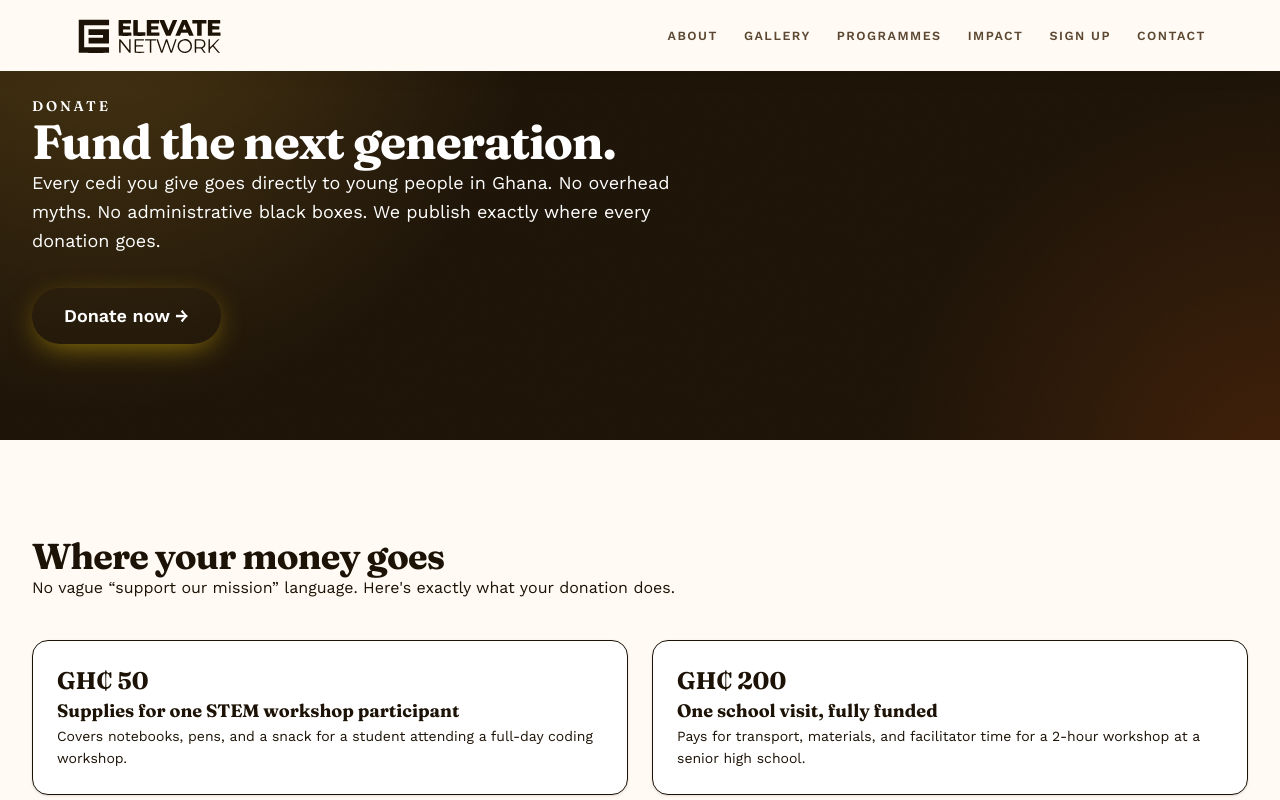
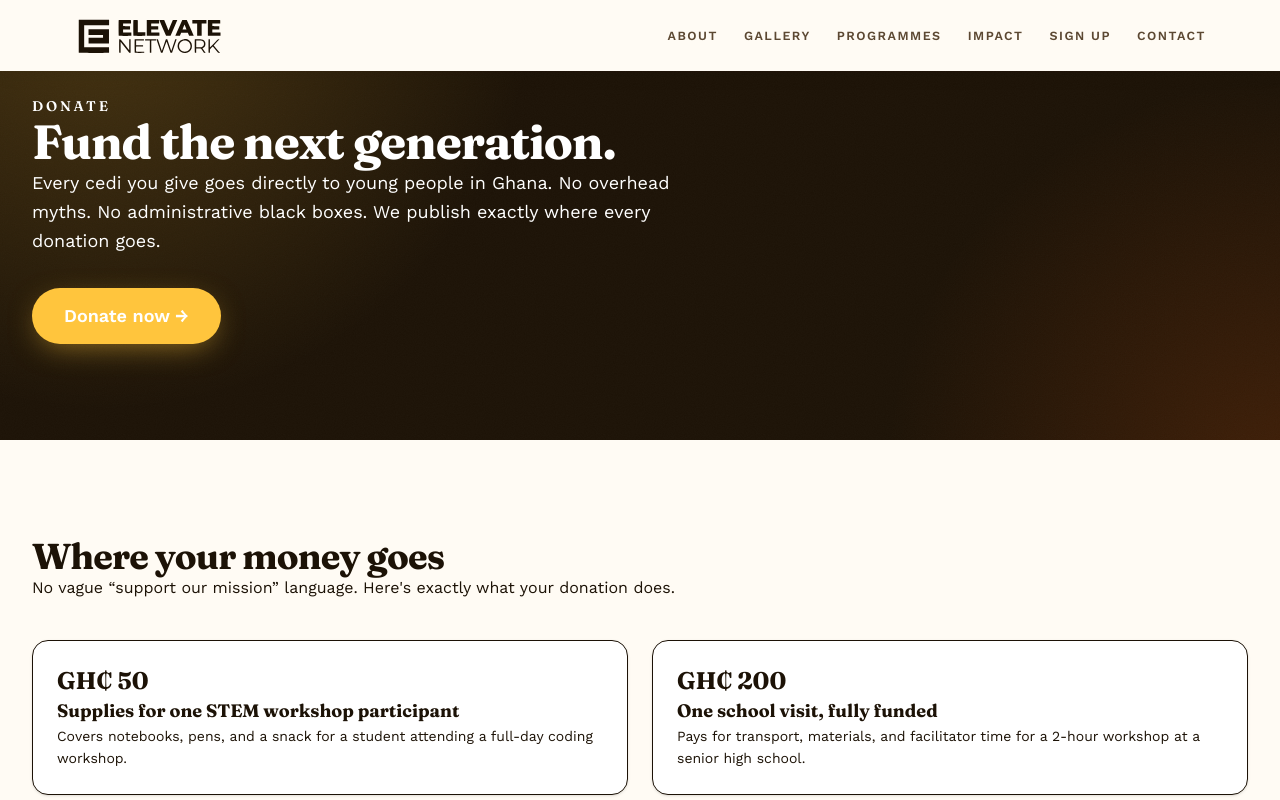
Before and after one commit to august-web/elevate-network, a Next.js app: page /donate in a window 1280 px wide. Shown: the top 800 px of the page. Built offline with nearby package versions, Linux system fonts and the light colour scheme; no server answers.

Commit message:
refactor(ui): align button variants with the warm brand palette

```diff
--- a/src/components/ui/Button.tsx
+++ b/src/components/ui/Button.tsx
@@ -8,15 +8,15 @@ import { cn } from "@/lib/utils";
 
 const variants = {
   primary:
-    "bg-volt-500 text-brand-950 shadow-[0_8px_30px_-8px_rgba(255,214,10,0.55)] hover:bg-volt-400 hover:shadow-[0_10px_36px_-6px_rgba(255,214,10,0.65)] hover:-translate-y-0.5 active:translate-y-0 active:bg-volt-600",
+    "bg-sunbeam text-ink shadow-[0_8px_30px_-8px_rgba(255,197,61,0.55)] hover:bg-sunbeam hover:shadow-[0_10px_36px_-6px_rgba(255,197,61,0.65)] hover:-translate-y-0.5 active:translate-y-0 active:bg-sunbeam-600",
   secondary:
-    "border-2 border-brand-900 bg-transparent text-brand-900 hover:bg-brand-900 hover:text-white hover:-translate-y-0.5 active:translate-y-0",
+    "border-2 border-ink bg-transparent text-ink hover:bg-ink hover:text-white hover:-translate-y-0.5 active:translate-y-0",
   /** Outlined button for dark (navy) sections — glassy on hover. */
   outline:
-    "border border-white/30 bg-white/5 text-white backdrop-blur-md hover:border-white/60 hover:bg-white/15 hover:-translate-y-0.5 active:translate-y-0 focus-visible:outline-volt-500",
-  dark: "bg-white text-brand-950 shadow-[0_8px_30px_-10px_rgba(0,0,0,0.4)] hover:bg-brand-100 hover:-translate-y-0.5 active:translate-y-0 focus-visible:outline-volt-500",
+    "border border-white/30 bg-white/5 text-white backdrop-blur-md hover:border-white/60 hover:bg-white/15 hover:-translate-y-0.5 active:translate-y-0 focus-visible:outline-sunbeam",
+  dark: "bg-white text-ink shadow-[0_8px_30px_-10px_rgba(0,0,0,0.4)] hover:bg-paper hover:-translate-y-0.5 active:translate-y-0 focus-visible:outline-sunbeam",
   ghost:
-    "bg-transparent text-brand-900 underline decoration-volt-500 decoration-2 underline-offset-4 hover:text-brand-700",
+    "bg-transparent text-ink underline decoration-sunbeam decoration-2 underline-offset-4 hover:text-ink-soft",
 } as const;
 
 const sizes = {
```
